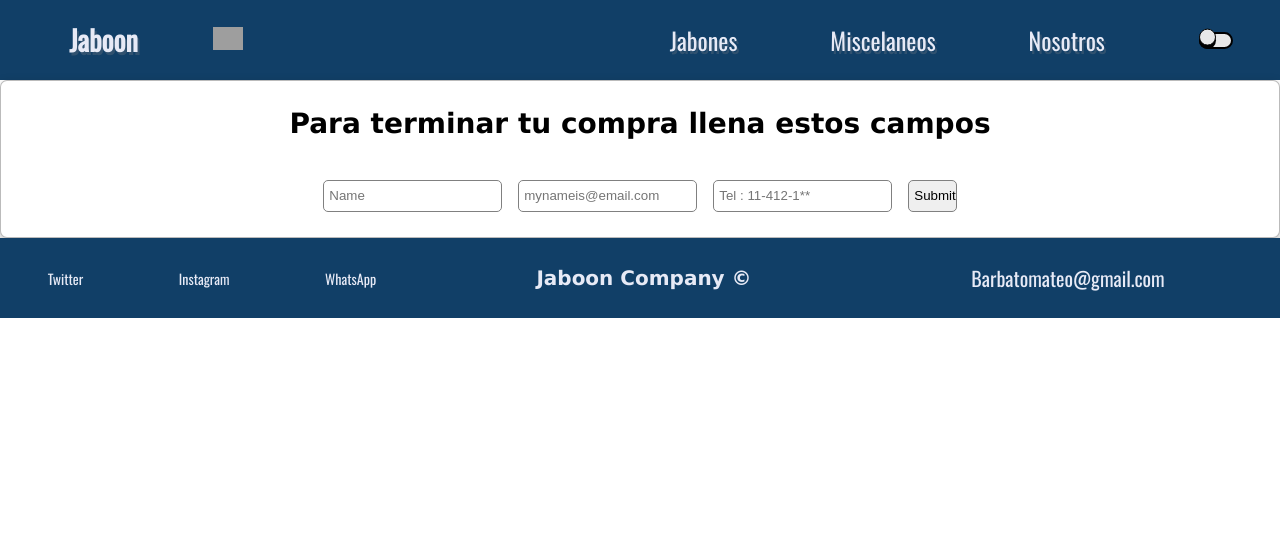
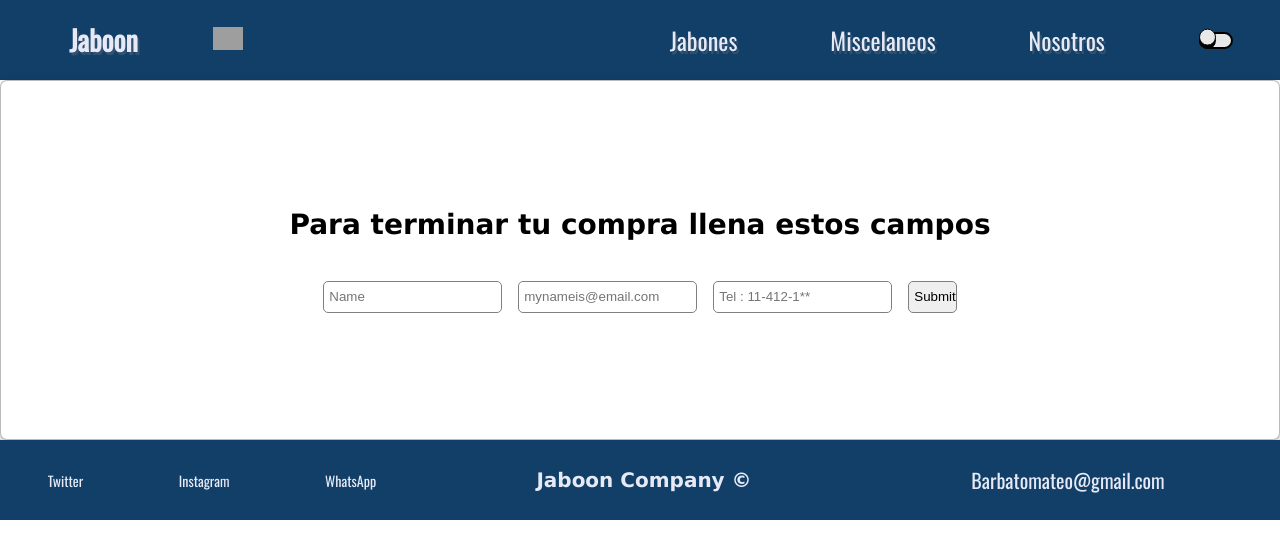
Before and after one commit to MateoBarbato/Jabon-React, a React (Create React App) app: page /cartForm in a window 1280 px wide. Shown: the top 558 px of the page. Built offline with nearby package versions, Linux system fonts and the light colour scheme; grey boxes are pictures that could not be loaded.

Commit message:
Update App.css
Cambio de max-heigth a cartFormContainer

```diff
--- a/src/css/App.css
+++ b/src/css/App.css
@@ -280,7 +280,7 @@ nav ul li a {
 }
 
 .cartformcontainer {
-  min-height: 15vh;
+  min-height: 45vh;
   width: 100%;
   display: flex;
   justify-content: center;
```
